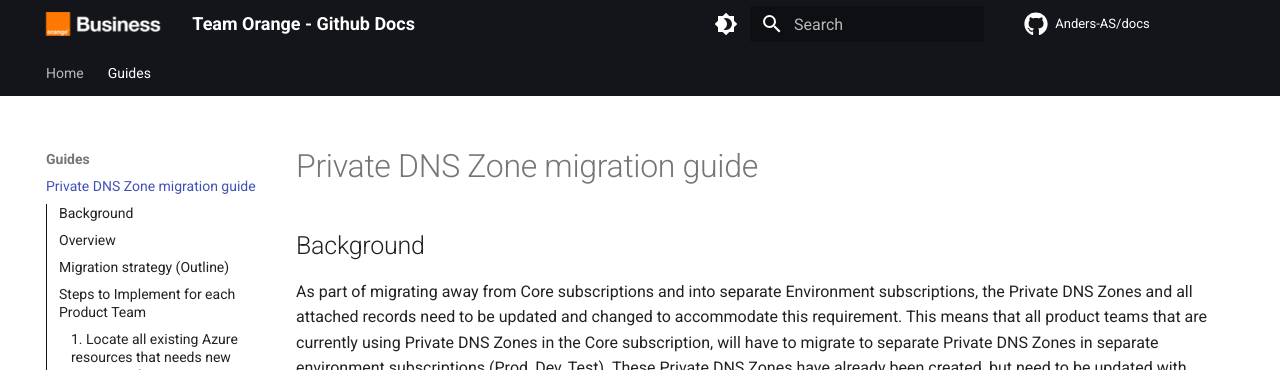
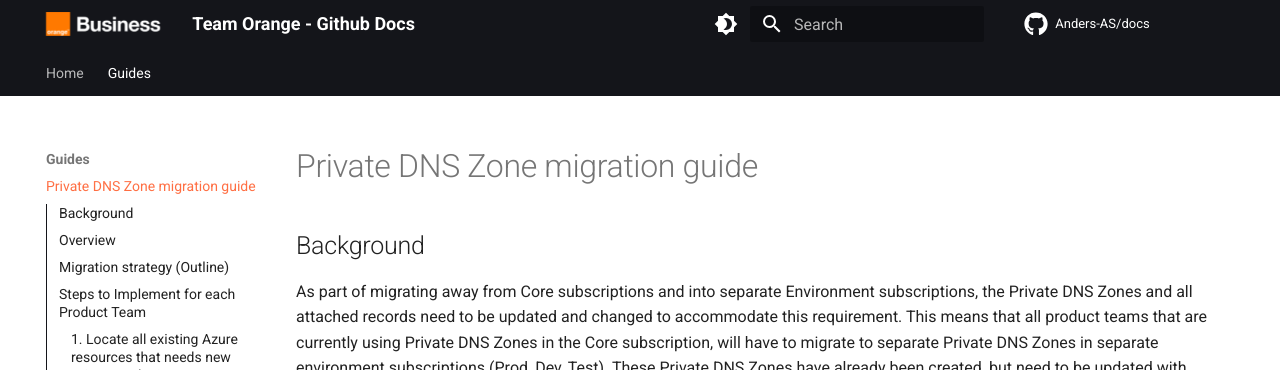
Before and after one commit to Anders-AS/docs, an MkDocs documentation site: the page built from docs/privatednszone-migration.md, in a window 1280 px wide. Shown: the top 370 px of the page. Built offline with MkDocs 1.6.1 and Material for MkDocs 9.7.7, drawn with Linux system fonts in a browser that asks for light colours; comment, search, counter and statistics services are not loaded.

Commit message:
design update

```diff
--- a/docs/css/styles.css
+++ b/docs/css/styles.css
@@ -1,3 +1,7 @@
+:root > * {
+  --md-typeset-a-color:#FF6E42;
+}
+
 /* To remove indigo default color for links */
 [data-md-color-scheme="slate"][data-md-color-primary="black"] {
   --md-typeset-a-color:#fcba03;
```
